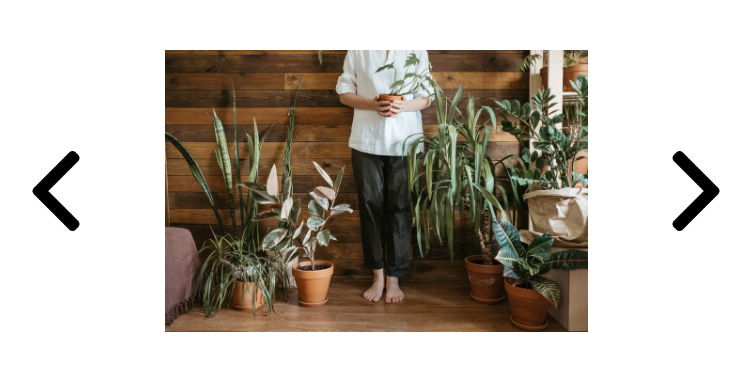
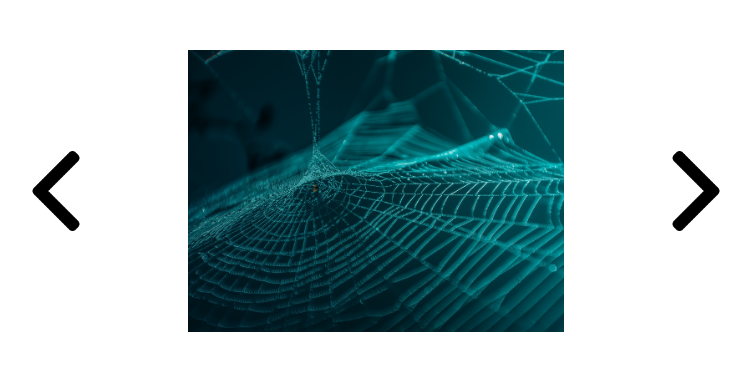
Before and after one commit to code-with-ahsan/js-slider, a plain HTML site: page index.html in a window 1280 px wide. Both pictures are taken after a click on the element 320 px from the left and 191 px from the top of the page. Shown: the whole page, without its empty margins (264-1015 px from the left). Drawn offline with Linux system fonts and the light colour scheme.

Commit message:
javascript and css slider using multiple images on DOM

```diff
--- a/index.html
+++ b/index.html
@@ -14,7 +14,9 @@
       <div id="leftArrow" class="arrow">
         <img src="images/left-arrow.png" alt="">
       </div>
-      <img id="activeImage" src="images/image1.png" alt="">
+      <div class="images-container">
+
+      </div>
       <div id="rightArrow" class="arrow">
         <img src="images/right-arrow.png" alt="">
       </div>
--- a/script.js
+++ b/script.js
@@ -3,38 +3,71 @@ const images = [
   "images/image2.png",
   "images/image3.png",
   "images/image4.png",
-]
+];
+
+const DIRECTIONS = {
+  LEFT: "left",
+  RIGHT: "right",
+};
 
 let currentImage = null;
-const activeImgEl = document.getElementById('activeImage');
-const leftArrowEl = document.getElementById('leftArrow');
-const rightArrowEl = document.getElementById('rightArrow');
+const leftArrowEl = document.getElementById("leftArrow");
+const rightArrowEl = document.getElementById("rightArrow");
 
+const createImages = () => {
+  const containerEl = document.querySelector(".images-container");
+  images.forEach((imageSrc) => {
+    const imgEl = document.createElement("img");
+    imgEl.setAttribute("src", imageSrc);
+    containerEl.append(imgEl);
+  });
+};
 
-const setActiveImage = (targetImage) => {
+createImages();
+
+const setActiveImage = (targetImage, direction) => {
   currentImage = targetImage;
-  console.log("🚀 ~ file: script.js ~ line 16 ~ setActiveImage ~ currentImage", currentImage)
-  activeImgEl.setAttribute('src', targetImage);
-}
+  const activeImgEl = document.querySelector(".images-container img.active");
+  if (activeImgEl) {
+    activeImgEl.classList.forEach((cssClass) => {
+      if (cssClass.startsWith("animation-")) {
+        activeImgEl.classList.remove(cssClass);
+      }
+    });
+    if (direction === DIRECTIONS.LEFT) {
+      activeImgEl.classList.add("animation-slide-to-left");
+    } else if (direction === DIRECTIONS.RIGHT) {
+      activeImgEl.classList.add("animation-slide-to-right");
+    }
+    activeImgEl.classList.remove("active");
+  }
+  const nextActiveEl = document.querySelector(`img[src="${currentImage}"]`);
+  nextActiveEl.classList.add("active");
+  if (direction === DIRECTIONS.LEFT) {
+    nextActiveEl.classList.add("animation-slide-from-right");
+  } else if (direction === DIRECTIONS.RIGHT) {
+    nextActiveEl.classList.add("animation-slide-from-left");
+  }
+};
 
-setActiveImage(images[3])
+setActiveImage(images[0], DIRECTIONS.LEFT);
 
-leftArrowEl.addEventListener('click', () => {
+leftArrowEl.addEventListener("click", () => {
   let currentIndex = images.indexOf(currentImage);
   if (currentIndex - 1 < 0) {
     currentIndex = images.length - 1;
   } else {
     currentIndex--;
   }
-  setActiveImage(images[currentIndex])
-})
+  setActiveImage(images[currentIndex], DIRECTIONS.LEFT);
+});
 
-rightArrowEl.addEventListener('click', () => {
+rightArrowEl.addEventListener("click", () => {
   let currentIndex = images.indexOf(currentImage);
   if (currentIndex + 1 === images.length) {
     currentIndex = 0;
   } else {
     currentIndex++;
   }
-  setActiveImage(images[currentIndex])
-})
+  setActiveImage(images[currentIndex], DIRECTIONS.RIGHT);
+});
--- a/style.css
+++ b/style.css
@@ -10,11 +10,43 @@
   height: 282px;
 }
 
-.container .slider #activeImage {
+.container .slider .images-container {
   width: 500px;
   height: 100%;
+  position: relative;
+}
+
+.container .slider .images-container img {
   aspect-ratio: 16/9;
   object-fit: contain;
+  position: absolute;
+  transition: all ease 0.3s;
+  opacity: 0;
+  z-index: -1;
+  width: 100%;
+  height: 100%;
+}
+
+.container .slider .images-container img.active {
+  left: 0;
+  opacity: 1;
+  z-index: 9;
+}
+
+.container .slider .images-container img.animation-slide-to-left {
+  animation: slideToLeft linear 0.3s;
+}
+
+.container .slider .images-container img.animation-slide-to-right {
+  animation: slideToRight linear 0.3s;
+}
+
+.container .slider .images-container img.animation-slide-from-left {
+  animation: slideFromLeft linear 0.3s;
+}
+
+.container .slider .images-container img.animation-slide-from-right {
+  animation: slideFromRight linear 0.3s;
 }
 
 .container .arrow {
@@ -35,3 +67,38 @@
 .container .arrow img {
   max-width: 100%;
 }
+
+@keyframes slideToLeft {
+  from {
+    left: 0px;
+  }
+  to {
+    left: -100%;
+  }
+}
+
+@keyframes slideToRight {
+  from {
+    left: 0px;
+  }
+  to {
+    left: 100%;
+  }
+}
+
+@keyframes slideFromRight {
+  from {
+    left: 100%;
+  }
+  to {
+    left: 0px;
+  }
+}
+@keyframes slideFromLeft {
+  from {
+    left: -100%;
+  }
+  to {
+    left: 0px;
+  }
+}
```
